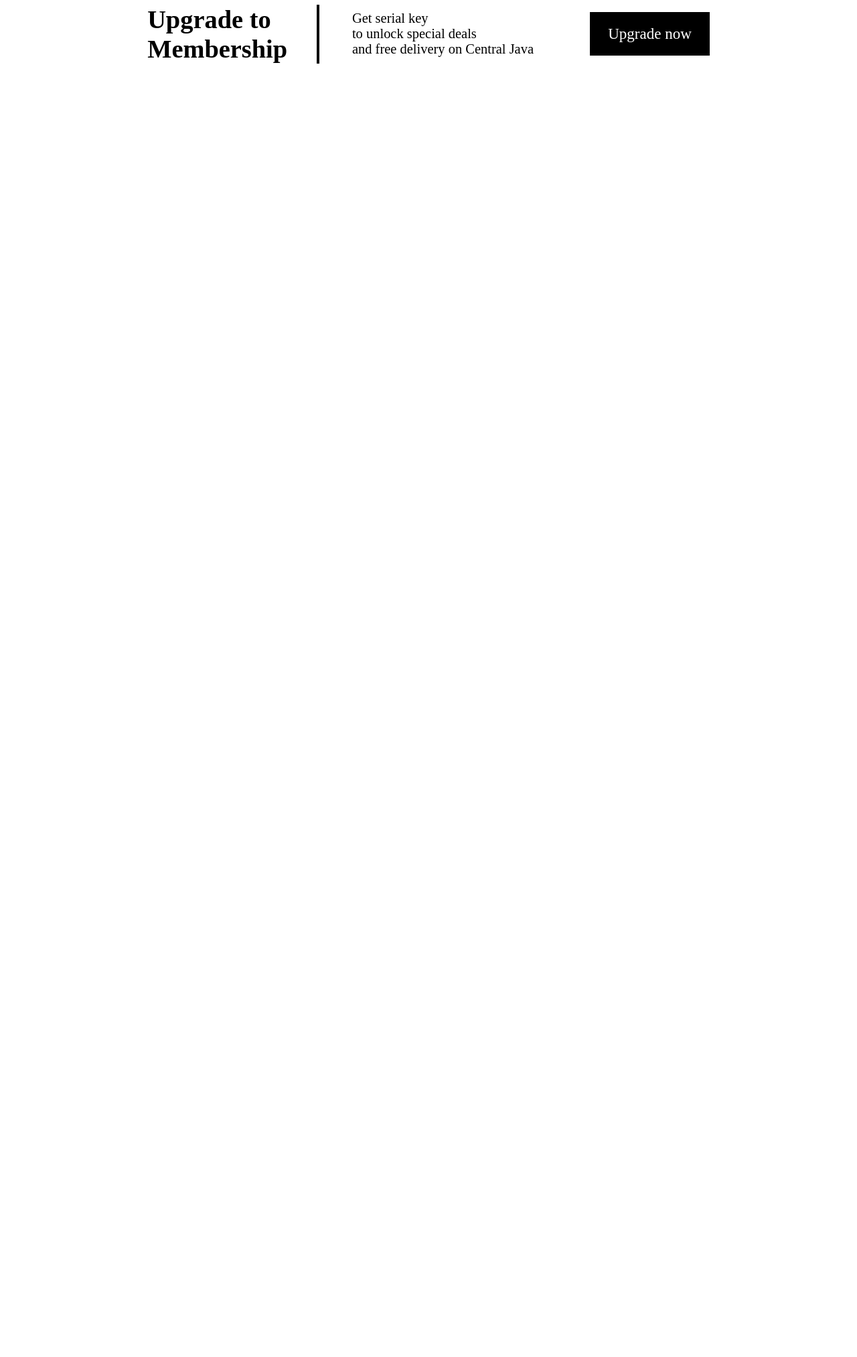
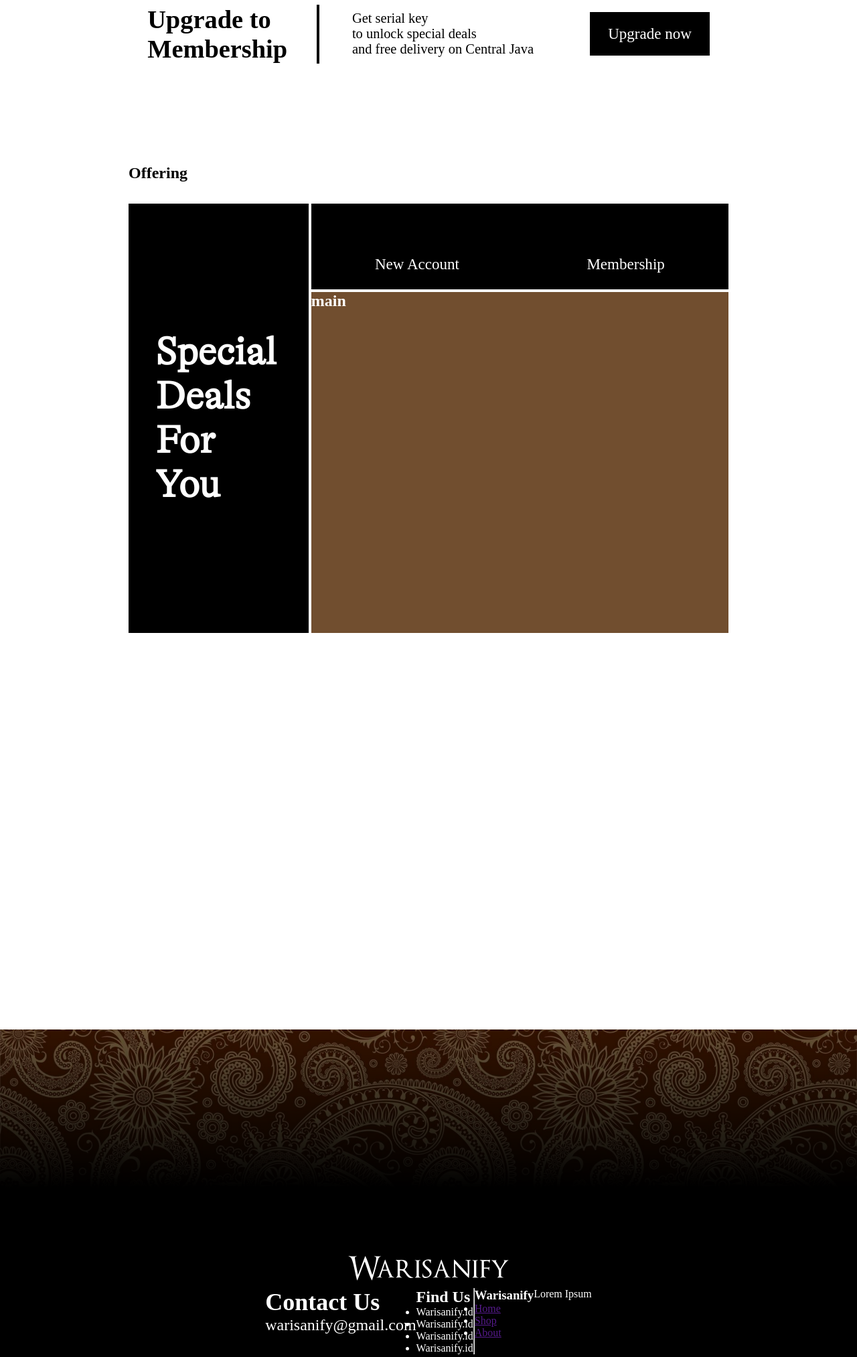
Before and after one commit to training-solonet/e-commerce-php-oop, a PHP site: page /home.html in a window 1280 px wide. Shown: the part 2394-4420 px from the top of the page at 67% size. Before the commit the page ends 2489 px from the top, so only its background shows below. Run offline with PHP 8.4, Linux system fonts and the light colour scheme; some web fonts are replaced.

Commit message:
Offering Section & Footer Section

```diff
--- a/Assets/home.css
+++ b/Assets/home.css
@@ -1,21 +1,21 @@
 @font-face {
   font-family: "Scheherazade New";
-  src: url(Font/ScheherazadeNew-Regular.ttf) format("truetype");
+  src: url(Font/ScheherazadeNew-Regular.ttf);
 }
 
 @font-face {
   font-family: "GT Alpina Fine Trial Rg";
-  src: url(Font/GT-Alpina-Fine-Regular-Trial) format("opentype");
+  src: url(Font/GT-Alpina-Fine-Regular-Trial);
 }
 
 @font-face {
   font-family: "OptimusPrinceps";
-  src: url(Font/OptimusPrinceps.ttf) format("truetype");
+  src: url(Font/OptimusPrinceps.ttf);
 }
 
 @font-face {
   font-family: "GT Alpina Trial Lt";
-  src: url(Font/GT-Alpina-Light-Trial.woff2) format("woff2");
+  src: url(Font/GT-Alpina-Light-Trial.woff2) format(woff2);
 }
 
 * {
@@ -227,6 +227,8 @@ section.best-seller .card-container .card .card-content .card-button-action .det
   font-size: 100%;
   font-family: "GT Alpina Fine Trial Rg";
   cursor: pointer;
+  -webkit-transition: .3s ease all;
+  transition: .3s ease all;
 }
 
 section.best-seller .card-container .card .card-content .card-button-action .details:hover {
@@ -333,7 +335,6 @@ section.membership {
   height: -moz-fit-content;
   height: fit-content;
   margin: auto;
-  margin-bottom: 400px;
   font-family: "GT Alpina Fine Trial Rg";
 }
 
@@ -367,6 +368,145 @@ section.membership button.upgrade-membership {
 section.membership button.upgrade-membership:hover {
   background-color: #fff;
   color: #000;
+}
+
+section.offering {
+  display: -webkit-box;
+  display: -ms-flexbox;
+  display: flex;
+  -webkit-box-orient: vertical;
+  -webkit-box-direction: normal;
+      -ms-flex-direction: column;
+          flex-direction: column;
+  row-gap: 32px;
+  margin: auto;
+  width: 70%;
+  height: 700px;
+  margin-bottom: 400px;
+  font-family: "GT Alpina Fine Trial Rg";
+}
+
+section.offering .offering-container {
+  height: 100%;
+  display: -ms-grid;
+  display: grid;
+  -ms-grid-columns: 30% auto auto;
+      grid-template-columns: 30% auto auto;
+  -ms-grid-rows: 20% auto auto;
+      grid-template-rows: 20% auto auto;
+      grid-template-areas: 'offering-side offering-head offering-head'
+ 'offering-side offering-main offering-main'
+ 'offering-side offering-main offering-main';
+  gap: 4px;
+}
+
+section.offering .offering-container .offering-side {
+  -ms-grid-row: 1;
+  -ms-grid-row-span: 3;
+  -ms-grid-column: 1;
+  grid-area: offering-side;
+  background-color: #000;
+  color: #fff;
+  display: -webkit-box;
+  display: -ms-flexbox;
+  display: flex;
+  -webkit-box-pack: center;
+      -ms-flex-pack: center;
+          justify-content: center;
+  -webkit-box-align: center;
+      -ms-flex-align: center;
+          align-items: center;
+  font-size: 3vw;
+  font-family: "GT Alpina Trial Lt";
+}
+
+section.offering .offering-container .offering-side h1 {
+  width: 70%;
+}
+
+section.offering .offering-container .offering-head {
+  -ms-grid-row: 1;
+  -ms-grid-column: 2;
+  -ms-grid-column-span: 2;
+  grid-area: offering-head;
+  background-color: #000;
+  color: #fff;
+  padding-bottom: 24px;
+}
+
+section.offering .offering-container .offering-head ul {
+  list-style-type: none;
+  display: -webkit-box;
+  display: -ms-flexbox;
+  display: flex;
+  -ms-flex-pack: distribute;
+      justify-content: space-around;
+  font-size: 1.8vw;
+  -webkit-box-align: end;
+      -ms-flex-align: end;
+          align-items: flex-end;
+  height: 100%;
+}
+
+section.offering .offering-container .offering-head ul li a {
+  text-decoration: none;
+  color: #fff;
+}
+
+section.offering .offering-container .offering-main {
+  -ms-grid-row: 2;
+  -ms-grid-row-span: 2;
+  -ms-grid-column: 2;
+  -ms-grid-column-span: 2;
+  grid-area: offering-main;
+  background-color: #714E2F;
+  color: #fff;
+}
+
+section.footer {
+  background-image: url(pict/footer.png);
+  height: 900px;
+  background-size: cover;
+  background-position: center;
+  display: -webkit-box;
+  display: -ms-flexbox;
+  display: flex;
+  -webkit-box-orient: vertical;
+  -webkit-box-direction: normal;
+      -ms-flex-direction: column;
+          flex-direction: column;
+  -webkit-box-pack: center;
+      -ms-flex-pack: center;
+          justify-content: center;
+  -webkit-box-align: center;
+      -ms-flex-align: center;
+          align-items: center;
+}
+
+section.footer .logo {
+  font-size: 3em;
+  font-family: "OptimusPrinceps";
+  color: #fff;
+}
+
+section.footer .logo a {
+  color: #fff;
+  text-decoration: none;
+}
+
+section.footer .footer-container {
+  display: -webkit-box;
+  display: -ms-flexbox;
+  display: flex;
+  color: #fff;
+}
+
+section.footer .footer-container .contact-us {
+  font-size: 1.5em;
+}
+
+section.footer .footer-container .find-us {
+  list-style-type: none;
 }
 
 @media screen and (max-width: 768px) {
--- a/Assets/home.scss
+++ b/Assets/home.scss
@@ -1,22 +1,22 @@
 @font-face {
     font-family: "Scheherazade New";
-    src: url(Font/ScheherazadeNew-Regular.ttf) format('truetype');
+    src: url(Font/ScheherazadeNew-Regular.ttf);
 }
 
 @font-face {
     font-family: "GT Alpina Fine Trial Rg";
-    src: url(Font/GT-Alpina-Fine-Regular-Trial) format('opentype');
+    src: url(Font/GT-Alpina-Fine-Regular-Trial);
 
 }
 
 @font-face {
     font-family: "OptimusPrinceps";
-    src: url(Font/OptimusPrinceps.ttf) format('truetype');
+    src: url(Font/OptimusPrinceps.ttf);
 }
 
 @font-face {
     font-family: "GT Alpina Trial Lt";
-    src: url(Font/GT-Alpina-Light-Trial.woff2) format('woff2');
+    src: url(Font/GT-Alpina-Light-Trial.woff2) format(woff2);
 }
 
 * {
@@ -180,6 +180,7 @@ section.best-seller {
                         font-size: 100%;
                         font-family: "GT Alpina Fine Trial Rg";
                         cursor: pointer;
+                        transition: .3s ease all;
                     }
 
                     .details:hover {
@@ -273,7 +274,6 @@ section.membership {
     width: 80%;
     height: fit-content;
     margin: auto;
-    margin-bottom: 400px;
     font-family: "GT Alpina Fine Trial Rg";
 
     h1 {
@@ -308,6 +308,108 @@ section.membership {
     }
 }
 
+
+section.offering {
+    display: flex;
+    flex-direction: column;
+    row-gap: 32px;
+    margin: auto;
+    width: 70%;
+    height: 700px;
+    margin-bottom: 400px;
+    font-family: "GT Alpina Fine Trial Rg";
+
+    .offering-container {
+        height: 100%;
+        display: grid;
+        grid-template-columns: 30% auto auto;
+        grid-template-rows: 20% auto auto;
+        grid-template-areas:
+            'offering-side offering-head offering-head'
+            'offering-side offering-main offering-main'
+            'offering-side offering-main offering-main';
+        gap: 4px;
+
+        .offering-side {
+            grid-area: offering-side;
+            background-color: #000;
+            color: #fff;
+            display: flex;
+            justify-content: center;
+            align-items: center;
+            font-size: 3vw;
+            font-family: "GT Alpina Trial Lt";
+
+            h1 {
+                width: 70%;
+            }
+        }
+
+        .offering-head {
+            grid-area: offering-head;
+            background-color: #000;
+            color: #fff;
+            padding-bottom: 24px;
+
+            ul {
+                list-style-type: none;
+                display: flex;
+                justify-content: space-around;
+                font-size: 1.8vw;
+                align-items: flex-end;
+                height: 100%;
+                // margin-bottom: 24px;
+
+                li a {
+                    text-decoration: none;
+                    color: #fff;
+                }
+            }
+        }
+
+        .offering-main {
+            grid-area: offering-main;
+            background-color: #714E2F;
+            color: #fff;
+        }
+    }
+}
+
+
+section.footer {
+    background-image: url(pict/footer.png);
+    height: 900px;
+    background-size: cover;
+    background-position: center;
+    display: flex;
+    flex-direction: column;
+    justify-content: center;
+    align-items: center;
+
+    .logo {
+        font-size: 3em;
+        font-family: "OptimusPrinceps";
+        color: #fff;
+
+        a {
+            color: #fff;
+            text-decoration: none;
+        }
+    }
+
+    .footer-container {
+        display: flex;
+        color: #fff;
+
+        .contact-us {
+            font-size: 1.5em;
+        }
+
+        .find-us {
+            list-style-type: none;
+        }
+    }
+}
 
 
 
--- a/home.html
+++ b/home.html
@@ -5,6 +5,7 @@
     <meta charset="UTF-8">
     <meta http-equiv="X-UA-Compatible" content="IE=edge">
     <meta name="viewport" content="width=device-width, initial-scale=1.0">
+    <link rel="stylesheet" href="https://cdnjs.cloudflare.com/ajax/libs/slick-carousel/1.8.1/slick.min.css">
     <link rel="stylesheet" href="Assets/home.css">
     <title>Warisanify</title>
 </head>
@@ -106,6 +107,87 @@
 
     <!-- Membership Section END -->
 
+
+
+
+    <!-- Offering Section START -->
+
+    <section class="offering">
+        <h1>Offering</h1>
+
+        <div class="offering-container">
+            <div class="offering-side">
+                <h1>Special Deals For You</h1>
+            </div>
+            <div class="offering-head">
+                <ul>
+                    <li><a href="">New Account</a></li>
+                    <li><a href="">Membership</a></li>
+                </ul>
+            </div>
+            <div class="offering-main">
+                <h1>main</h1>
+            </div>
+        </div>
+    </section>
+
+    <!-- Offering Section END -->
+
+
+    <!-- Footer Section START -->
+
+    <section class="footer">
+        <div class="logo">
+            <a href="">Warisanify</a>
+        </div>
+
+        <div class="footer-container">
+            <div class="contact-us">
+                <h2>Contact Us</h2>
+                <p>warisanify@gmail.com</p>
+            </div>
+            <div class="find-us">
+                <h2>Find Us</h2>
+                <ul>
+                    <li>Warisanify.id</li>
+                    <li>Warisanify.id</li>
+                    <li>Warisanify.id</li>
+                    <li>Warisanify.id</li>
+                </ul>
+            </div>
+            <hr>
+            <div class="feature">
+                <h3>Warisanify</h3>
+                <ul>
+                    <li><a href="">Home</a></li>
+                    <li><a href="">Shop</a></li>
+                    <li><a href="">About</a></li>
+                </ul>
+            </div>
+            <div class="special-thanks">
+                <p>Lorem Ipsum</p>
+            </div>
+        </div>
+    </section>
+
+    <!-- Footer Section END -->
+
+
+
+
+
+    <script src="https://code.jquery.com/jquery-3.6.0.min.js"
+        integrity="sha256-/xUj+3OJU5yExlq6GSYGSHk7tPXikynS7ogEvDej/m4=" crossorigin="anonymous"></script>
+    <script src="https://ajax.googleapis.com/ajax/libs/jquery/3.5.1/jquery.min.js"></script>
+    <script src="https://cdnjs.cloudflare.com/ajax/libs/slick-carousel/1.8.1/slick.min.js"></script>
+    <script>
+        $('.slider').slick({
+            slidesToShow: 3,
+            slidesToScroll: 3,
+            centerMode: true
+
+        });
+    </script>
 </body>
 
 </html>
```
Also changed, not shown: Assets/pict/Group 82@2x.png (added), Assets/pict/footer.png (added), Assets/script.js (deleted), 3 other files.
